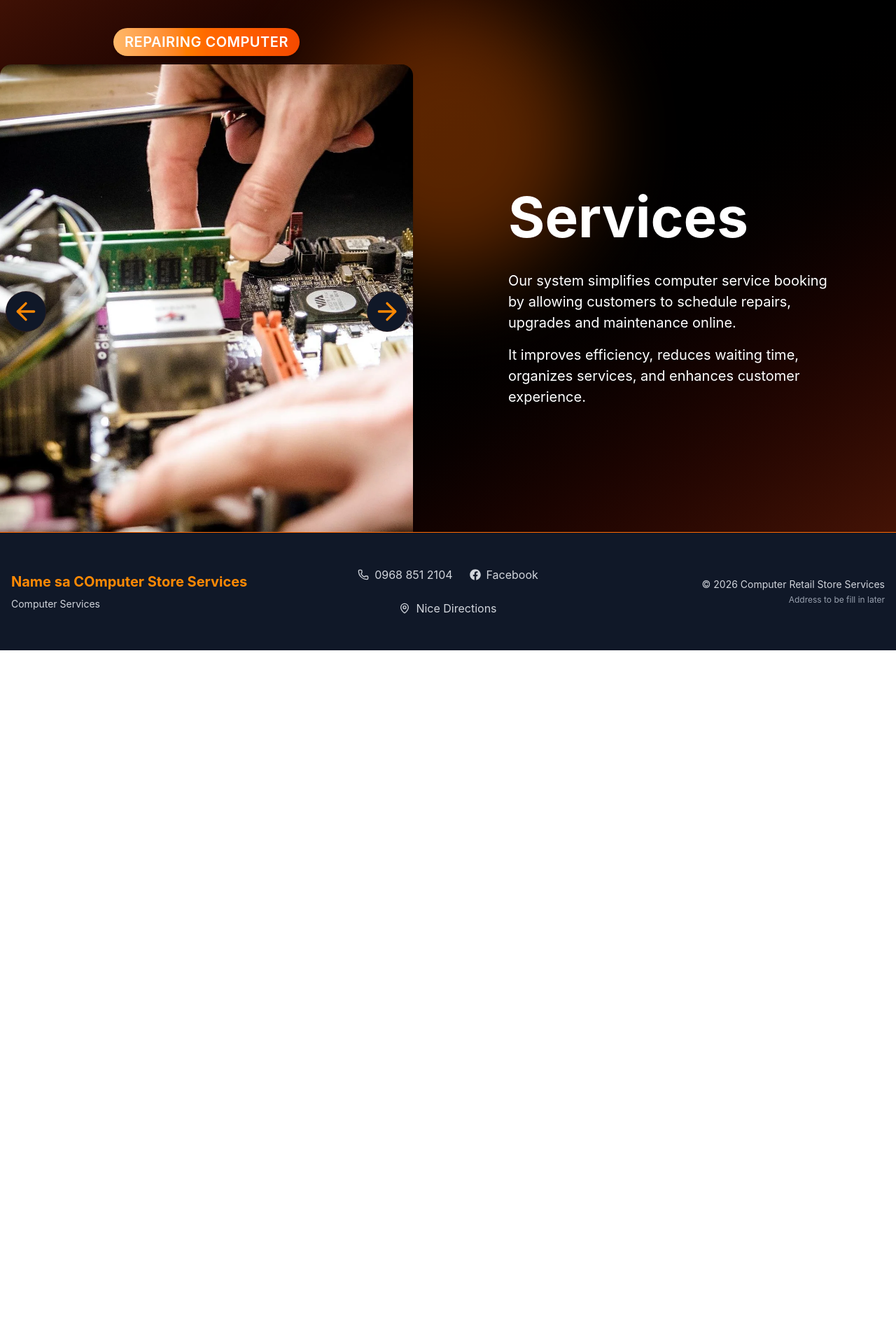
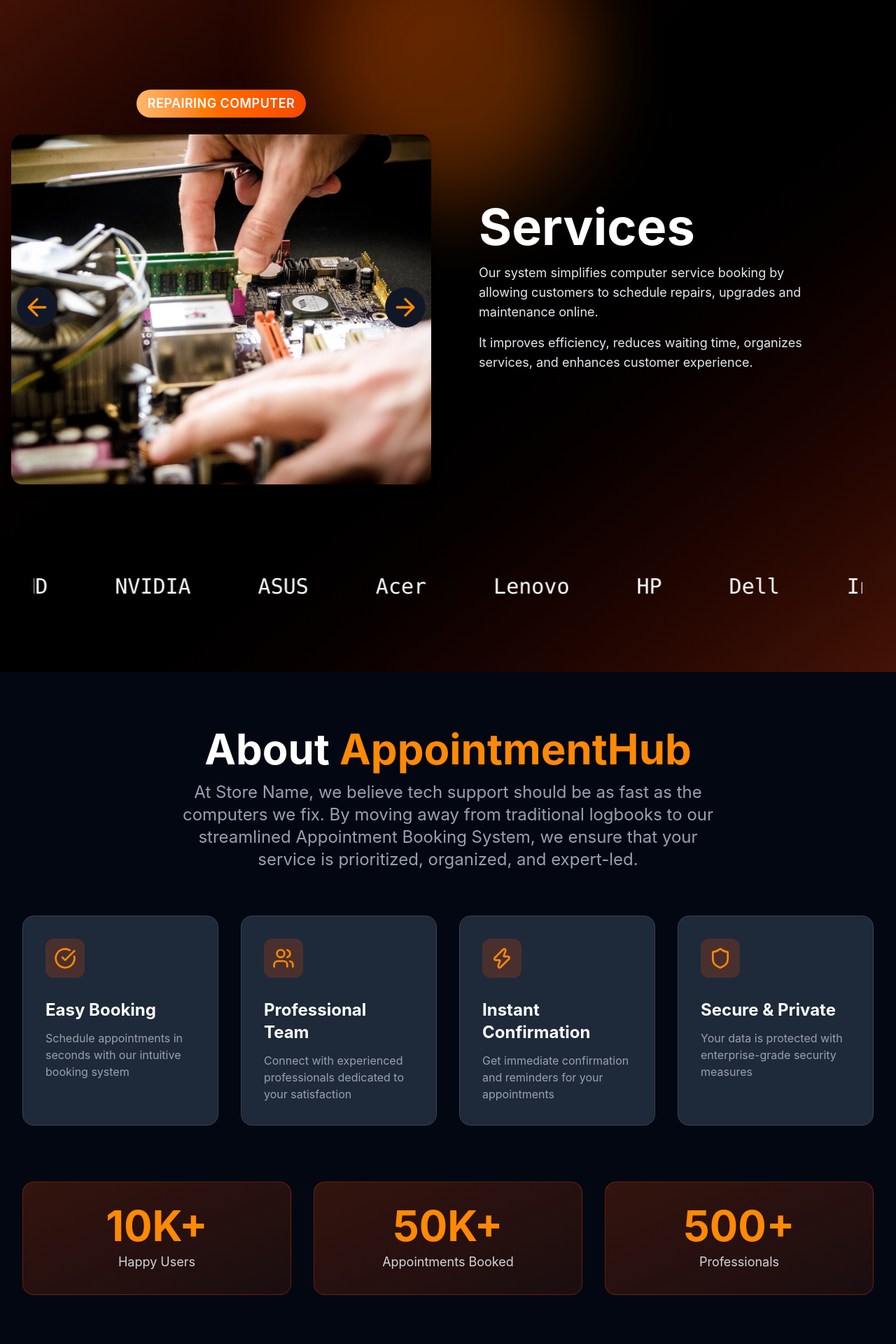
Before and after one commit to beltsivan/Computer-Services-Appointment-Booking, a React (Vite) app: page / in a window 1280 px wide. Shown: the part 840-2760 px from the top of the page at 70% size. Before the commit the page ends 1769 px from the top, so only its background shows below. Built offline with nearby package versions, Linux system fonts and the light colour scheme.

Commit message:
About-Feature

```diff
--- a/src/components/HomeSection/about.jsx
+++ b/src/components/HomeSection/about.jsx
@@ -0,0 +1,104 @@
+import { CheckCircle, Users, Zap, Shield } from 'lucide-react';
+
+export const About = () => {
+  const features = [
+    {
+      icon: CheckCircle,
+      title: 'Easy Booking',
+      description: 'Schedule appointments in seconds with our intuitive booking system'
+    },
+    {
+      icon: Users,
+      title: 'Professional Team',
+      description: 'Connect with experienced professionals dedicated to your satisfaction'
+    },
+    {
+      icon: Zap,
+      title: 'Instant Confirmation',
+      description: 'Get immediate confirmation and reminders for your appointments'
+    },
+    {
+      icon: Shield,
+      title: 'Secure & Private',
+      description: 'Your data is protected with enterprise-grade security measures'
+    }
+  ];
+
+  return (
+    <section id="about" className="py-20 bg-gray-950 text-white">
+      <div className="max-w-7xl mx-auto px-4 sm:px-6 lg:px-8">
+        {/* Header Section */}
+        <div className="text-center mb-16">
+          <h2 className="text-5xl md:text-6xl font-bold mb-4">
+            About <span className="text-orange-400">AppointmentHub</span>
+          </h2>
+          <p className="text-gray-400 text-xl md:text-2xl max-w-3xl mx-auto">
+            At Store Name, we believe tech support should be as fast as the computers we fix. By moving away from traditional
+            logbooks to our streamlined Appointment Booking System, we ensure that your
+            service is prioritized, organized, and expert-led.
+          </p>
+        </div>
+
+        {/* Features Grid */}
+        <div className="grid grid-cols-1 md:grid-cols-2 lg:grid-cols-4 gap-8">
+          {features.map((feature, index) => {
+            const Icon = feature.icon;
+            return (
+              <div
+                key={index}
+                className="group relative bg-gray-800 rounded-2xl p-8 border border-gray-700 hover:border-orange-500 transition-all duration-500 hover:shadow-2xl hover:shadow-orange-500/20 transform hover:-translate-y-2"
+              >
+                {/* Background gradient on hover */}
+                <div className="absolute inset-0 bg-gradient-to-br from-orange-600/0 to-orange-600/0 group-hover:from-orange-600/10 group-hover:to-orange-600/5 rounded-2xl transition-all duration-500"></div>
+
+                {/* Content */}
+                <div className="relative z-10">
+                  {/* Icon */}
+                  <div className="mb-6 inline-block p-3 bg-orange-600/20 rounded-xl group-hover:bg-orange-600/30 transition-all duration-500">
+                    <Icon className="w-8 h-8 text-orange-400 group-hover:text-orange-300 transition-colors duration-500" />
+                  </div>
+
+                  {/* Title */}
+                  <h3 className="text-2xl font-bold mb-3 text-white group-hover:text-orange-300 transition-colors duration-500">
+                    {feature.title}
+                  </h3>
+
+                  {/* Description */}
+                  <p className="text-gray-400 group-hover:text-gray-300 transition-colors duration-500">
+                    {feature.description}
+                  </p>
+                </div>
+
+                {/* Border animation on hover */}
+                <div className="absolute inset-0 rounded-2xl border border-transparent group-hover:border-orange-500/50 transition-all duration-500"></div>
+              </div>
+            );
+          })}
+        </div>
+
+        {/* Stats Section */}
+        <div className="mt-20 grid grid-cols-1 md:grid-cols-3 gap-8">
+          {[
+            { number: '10K+', label: 'Happy Users' },
+            { number: '50K+', label: 'Appointments Booked' },
+            { number: '500+', label: 'Professionals' }
+          ].map((stat, index) => (
+            <div
+              key={index}
+              className="text-center p-8 bg-gradient-to-br from-orange-600/20 to-orange-600/10 rounded-2xl border border-orange-600/30 hover:border-orange-400 transition-all duration-500 group hover:shadow-lg hover:shadow-orange-500/20"
+            >
+              <p className="text-5xl md:text-6xl font-bold text-orange-400 mb-2 group-hover:text-orange-300 transition-colors duration-500">
+                {stat.number}
+              </p>
+              <p className="text-gray-300 text-lg group-hover:text-white transition-colors duration-500">
+                {stat.label}
+              </p>
+            </div>
+          ))}
+        </div>
+      </div>
+    </section>
+  );
+};
+
+export default About;
--- a/src/components/HomeSection/hero.jsx
+++ b/src/components/HomeSection/hero.jsx
@@ -15,55 +15,52 @@ export const Hero = () => {
         <div className="absolute inset-0 bg-gradient-to-r from-black/90 via-black/70 to-black/15" />
         <div className="absolute inset-0 bg-gradient-to-t from-orange-950/50 via-transparent to-transparent" />
       </div>
-      <div className="relative z-10 py-20 h-full flex items-center">
+      <div className="relative z-10 py-12 md:py-20 h-full flex items-center">
         <div className="max-w-7xl mx-auto px-4 sm:px-6 lg:px-8 w-full relative">
-        <div className="grid md:grid-cols-2 gap-12 items-center">
+          <div className="grid grid-cols-1 md:grid-cols-2 gap-8 md:gap-12 items-center">
             {/* Left Content */}
-          <div className="space-y-6">
-            <h2 className="text-5xl md:text-6xl font-bold text-white leading-tight">
+            <div className="space-y-4 md:space-y-6 pt-8 md:pt-0">
+              <h2 className="text-3xl sm:text-4xl md:text-5xl lg:text-6xl font-bold text-white leading-tight">
                 Book Your <span className="text-orange-400">Perfect</span> Appointment
               </h2>
-            <p className="text-xl text-gray-200 leading-relaxed">
+              <p className="text-base sm:text-lg md:text-xl text-gray-200 leading-relaxed">
                 Schedule appointments with ease. Our intuitive platform connects you with professionals instantly. No waiting, no hassle.
               </p>
 
               {/* Features List */}
-            <div className="space-y-4 pt-4">
+              <div className="space-y-3 md:space-y-4 pt-4">
                 <div className="flex items-center gap-3">
-                <div className="bg-orange-500/20 rounded-full p-2">
-                  <FiArrowRight className="text-orange-400" size={20} />
+                  <div className="bg-orange-500/20 rounded-full p-2 flex-shrink-0">
+                    <FiArrowRight className="text-orange-400" size={18} />
                   </div>
-                <span className="text-gray-200">Quick and easy booking process</span>
+                  <span className="text-sm md:text-base text-gray-200">Quick and easy booking process</span>
                 </div>
                 <div className="flex items-center gap-3">
-                <div className="bg-orange-500/20 rounded-full p-2">
-                  <FiArrowRight className="text-orange-400" size={20} />
+                  <div className="bg-orange-500/20 rounded-full p-2 flex-shrink-0">
+                    <FiArrowRight className="text-orange-400" size={18} />
                   </div>
-                <span className="text-gray-200">24/7 availability</span>
+                  <span className="text-sm md:text-base text-gray-200">24/7 availability</span>
                 </div>
                 <div className="flex items-center gap-3">
-                <div className="bg-orange-500/20 rounded-full p-2">
-                  <FiArrowRight className="text-orange-400" size={20} />
+                  <div className="bg-orange-500/20 rounded-full p-2 flex-shrink-0">
+                    <FiArrowRight className="text-orange-400" size={18} />
                   </div>
-                <span className="text-gray-200">Secure and reliable platform</span>
+                  <span className="text-sm md:text-base text-gray-200">Secure and reliable platform</span>
                 </div>
               </div>
 
               {/* CTA Buttons */}
-            <div className="flex gap-4 pt-6">
+              <div className="flex flex-col sm:flex-row gap-3 md:gap-4 pt-6">
                 <button
-                onClick={() => setIsRegisterOpen(true)}
-                className="bg-orange-600 text-white px-8 py-3 rounded-lg hover:bg-orange-700 transition-colors duration-200 font-semibold"
+                  className="bg-orange-600 text-white px-6 md:px-8 py-2 md:py-3 rounded-lg hover:bg-orange-700 transition-colors duration-200 font-semibold text-sm md:text-base"
                 >
                   Get Started
                 </button>
-              <button className="border-2 border-orange-400 text-orange-400 px-8 py-3 rounded-lg hover:bg-orange-500/10 transition-colors duration-200 font-semibold">
+                <button className="border-2 border-orange-400 text-orange-400 px-6 md:px-8 py-2 md:py-3 rounded-lg hover:bg-orange-500/10 transition-colors duration-200 font-semibold text-sm md:text-base">
                   Learn More
                 </button>
               </div>
             </div>
-
-
           </div>
         </div>
       </div>
--- a/src/components/HomeSection/service.jsx
+++ b/src/components/HomeSection/service.jsx
@@ -15,8 +15,12 @@ export const Service = () => {
     { img: cleanPc, type: "Cleaning Computer" },
     { img: cleanLap, type: "Cleaning Laptop" },
   ]; // images array
+
+  const brands = ["Intel", "AMD", "NVIDIA", "ASUS", "Acer", "Lenovo", "HP", "Dell"];
+
   const [current, setCurrent] = useState(0);
   const [direction, setDirection] = useState("move");
+  const [brandPosition, setBrandPosition] = useState(0);
 
   const prevSlide = () => {
     setCurrent((prev) => (prev === 0 ? slides.length - 1 : prev - 1));
@@ -27,18 +31,18 @@ export const Service = () => {
     setCurrent((next) => (next === slides.length - 1 ? 0 : next + 1));
     setDirection("next");
   };
+  return (
+    <section id="services" className="py-16 md:py-32 pb-1 md:pb-2 bg-gradient-to-br from-orange-950 via-black to-orange-950
+                relative overflow-visible">
+      <div className="container mx-auto px-4">
+        <div className="grid grid-cols-1 md:grid-cols-2 gap-8 md:gap-12 items-start md:items-center relative">
+          <div className="absolute top-0 left-1/2 w-[300px] md:w-[400px] h-[300px] md:h-[400px]
+                    bg-orange-500 opacity-35 blur-3xl rounded-full
+                    -translate-x-1/2 -translate-y-1/2"></div>
 
-  return (
-    <section id="services" className="py-10 min-h-screen bg-gradient-to-br from-orange-950 via-black to-orange-950
-                relative overflow-hidden">
-      <div className="container mx-auto grid md:grid-cols-2 gap-25 items-center relative">
-        <div className="absolute top-0 left-1/2 w-[400px] h-[400px]
-                  bg-orange-500 opacity-35 blur-3xl rounded-full
-                  -translate-x-1/2"></div>
-
-        <div className="relative py-10">
-            <div className="mb-3 text-center">
-                <span className="inline-block px-4 py-1.5 text-xs md:text-xl font-semibold tracking-wide uppercase
+          <div className="relative py-8 md:py-10 w-full">
+              <div className="mb-4 md:mb-6 text-center">
+                  <span className="inline-block px-3 md:px-4 py-1.5 text-xs md:text-lg font-semibold tracking-wide uppercase
                                   text-white bg-gradient-to-r from-orange-300 via-orange-500 to-orange-600
                                   rounded-full shadow-md">
                       {slides[current].type}
@@ -53,7 +57,7 @@ export const Service = () => {
                   <img
                       src={slides[current].img}
                       alt={slides[current].type}
-                    className="rounded-2xl shadow-lg w-full h-[700px] object-cover"
+                      className="rounded-2xl shadow-lg w-full h-64 md:h-96 lg:h-[500px] object-cover"
                   />
               </div>
 
@@ -63,7 +67,7 @@ export const Service = () => {
                      bg-gray-900 border border-orange-900/20
                      hover:bg-orange-900/50 transition duration-600"
             >
-           <ArrowLeft className="w-10 h-10 text-orange-400
+             <ArrowLeft className="w-8 md:w-10 h-8 md:h-10 text-orange-400
                           hover:-translate-x-1 transition-transform duration-200" />
             </button>
 
@@ -73,20 +77,20 @@ export const Service = () => {
                      bg-gray-900 border border-orange-900/20
                      hover:bg-orange-900/50 transition duration-600"
             >
-            <ArrowRight className="w-10 h-10 text-orange-400
+              <ArrowRight className="w-8 md:w-10 h-8 md:h-10 text-orange-400
                            hover:translate-x-1 transition-transform duration-200"/>
             </button>
           </div>
 
           {/* Text */}
-        <div class=" px-4 py-6 md:py-0 bg-black-400 rounded-2xl relative z-20 ">
+          <div className="px-4 md:px-0 py-6 md:py-0 bg-black-400 rounded-2xl relative z-20 w-full">
             <div className="max-w-lg p-5">
-            <h2 className="text-[80px] font-bold mb-4 text-white">Services</h2>
-          <p className="text-[20px] mb-4 text-white">
+              <h2 className="text-4xl md:text-6xl lg:text-7xl font-bold mb-4 text-white">Services</h2>
+            <p className="text-base md:text-lg mb-4 text-gray-200">
               Our system simplifies computer service booking by allowing customers to schedule repairs,
               upgrades and maintenance online.
             </p>
-          <p className="text-[20px] text-white">
+            <p className="text-base md:text-lg text-gray-200">
               It improves efficiency, reduces waiting time, organizes services, and enhances customer experience.
             </p>
 
@@ -94,6 +98,52 @@ export const Service = () => {
           </div>
 
         </div>
+
+      {/* Brands Running Slideshow - Full Width */}
+      <div className="mt-12 w-full px-4 sm:px-6 lg:px-8 pb-8">
+            <style>
+              {`
+                @keyframes scroll {
+                  0% {
+                    transform: translateX(0);
+                  }
+                  100% {
+                    transform: translateX(-100%);
+                  }
+                }
+
+                .brands-scroll {
+                  animation: scroll 25s linear infinite;
+                  animation-delay: 0s;
+                  animation-fill-mode: forwards;
+                  will-change: transform;
+                  transform: translateX(0);
+                }
+
+                .brands-scroll:hover {
+                  animation-play-state: paused;
+                }
+              `}
+            </style>
+
+            <div className="rounded-xl mb-6 p-6 overflow-hidden">
+              <div className="brands-scroll flex gap-8 items-center whitespace-nowrap">
+                {[...brands, ...brands, ...brands].map((brand, index) => (
+                  <div
+                    key={index}
+                    className="flex-shrink-0 px-8 py-4  transform hover:scale-200 transition-transform duration-500
+                               "
+                  >
+                    <span className="font-mono text-white text-base md:text-3xl">
+                      {brand}
+                    </span>
+                  </div>
+                ))}
+              </div>
+            </div>
+            </div>
+          </div>
     </section>
   );
 };
+export default Service;
--- a/src/pages/Home.jsx
+++ b/src/pages/Home.jsx
@@ -1,6 +1,7 @@
 import { Header } from "../components/HomeSection/Header"
 import { Hero } from "../components/HomeSection/hero"
 import { Service } from "../components/HomeSection/service"
+import { About } from "../components/HomeSection/about"
 import { Footer } from "../components/HomeSection/footer"
 
 export const Home = () => {
@@ -9,6 +10,7 @@ export const Home = () => {
       <Header />
       <Hero />
       <Service />
+      <About />
       <Footer />
     </>
   )
```
Lines whose indentation alone changed are shown as unchanged.
